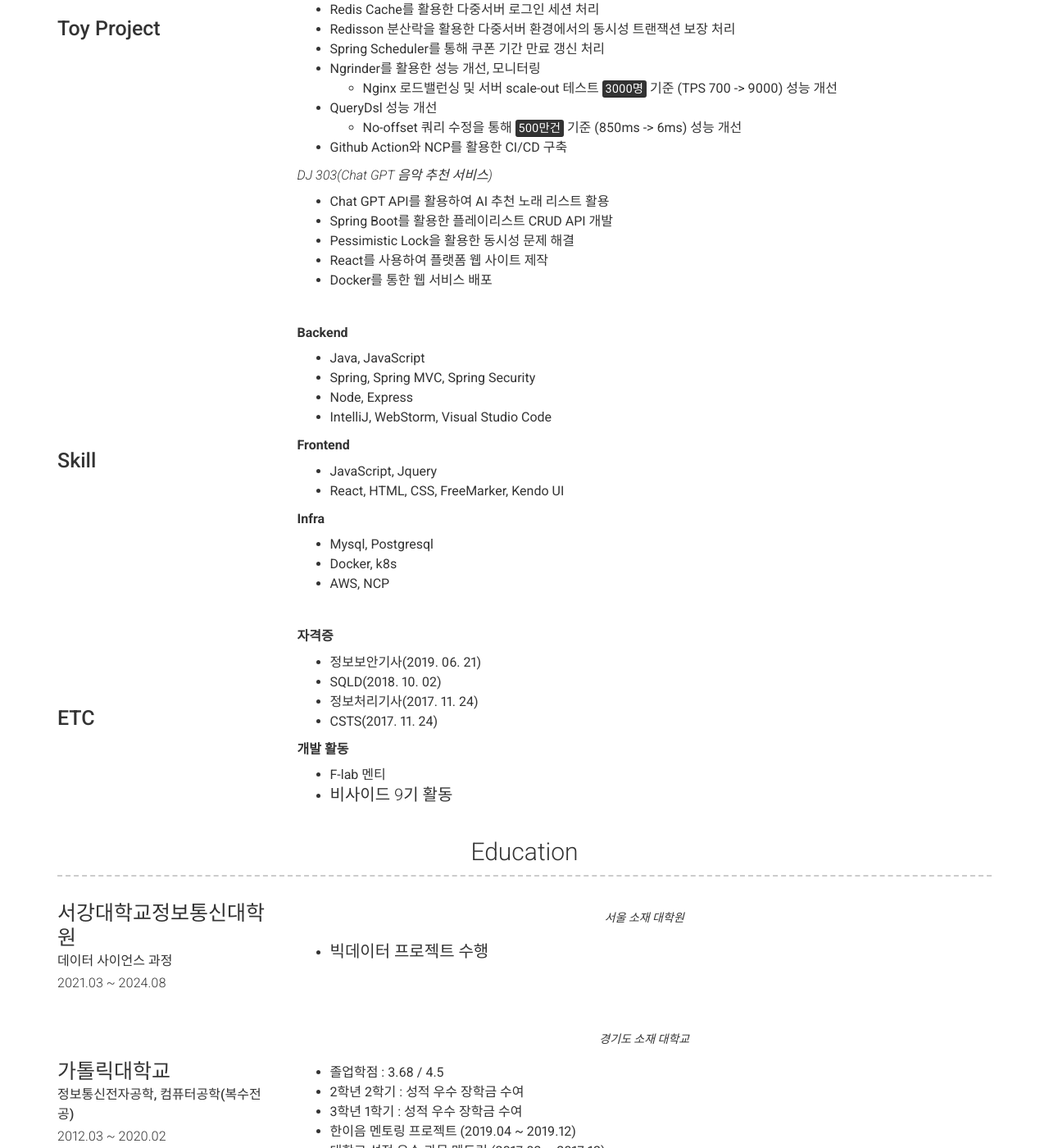
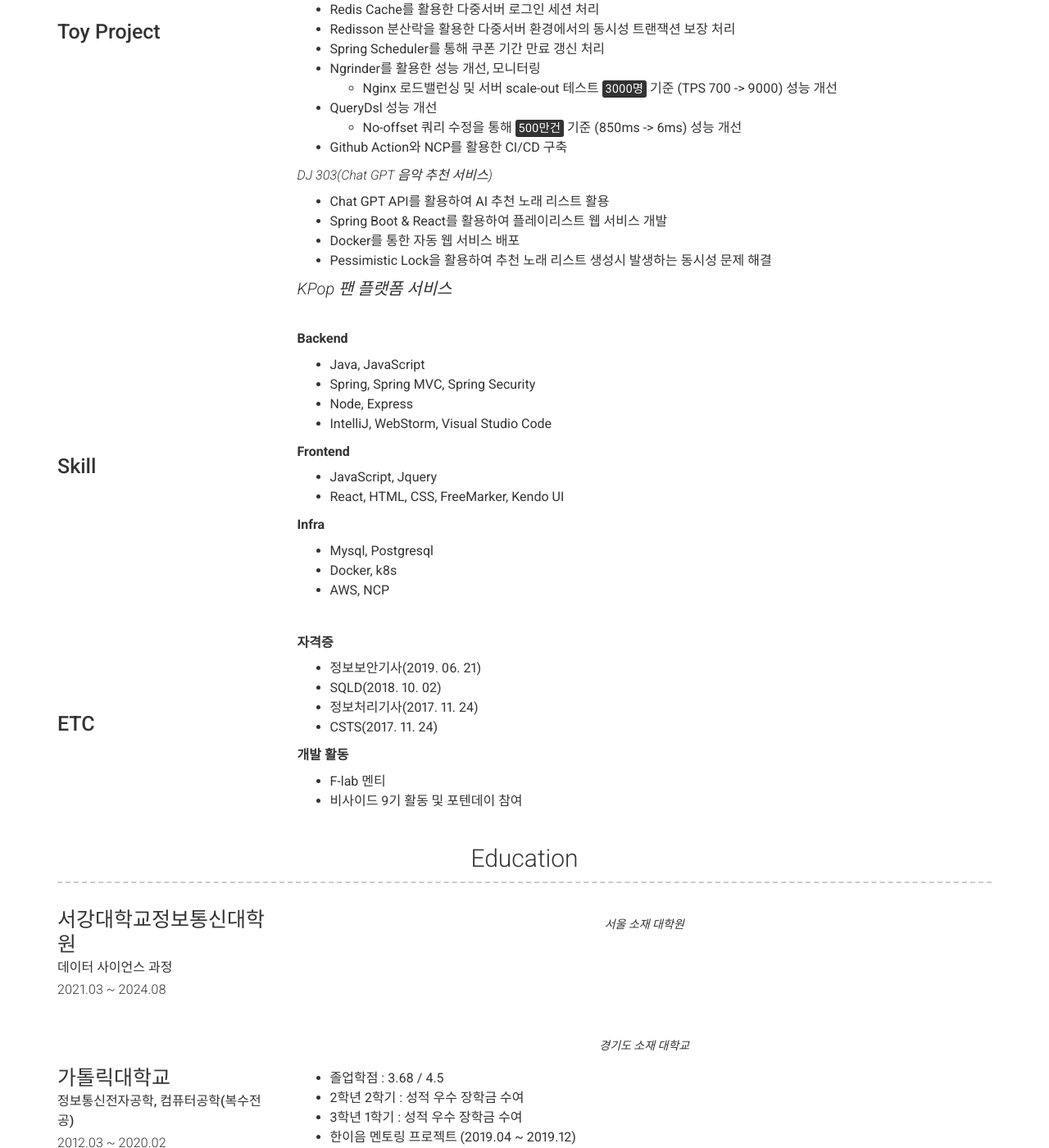
Before and after one commit to yht0827/resume, a Jekyll site: the page built from index.md, in a window 1280 px wide and 1400 px high, scrolled down 1480 px. Shown: the whole window at 82% size. Built offline with Jekyll 4.4.1, drawn with Linux system fonts in a browser that asks for light colours; nearby versions of some CDN libraries.

Commit message:
-- 이력서 내용 수정

```diff
--- a/_config.yml
+++ b/_config.yml
@@ -97,18 +97,20 @@ content:
 
           **<a href="https://github.com/potenday-project/dj_303" target="_blank" style="color: inherit;font-style: italic;font-weight: 300;">DJ 303(Chat GPT 음악 추천 서비스)</a>**
           - Chat GPT API를 활용하여 AI 추천 노래 리스트 활용
-          - Spring Boot를 활용한 플레이리스트 CRUD API 개발
-          - Pessimistic Lock을 활용한 동시성 문제 해결
-          - React를 사용하여 플랫폼 웹 사이트 제작
-          - Docker를 통한 웹 서비스 배포
+          - Spring Boot & React를 활용하여 플레이리스트 웹 서비스 개발
+          - Docker를 통한 자동 웹 서비스 배포
+          - Pessimistic Lock을 활용하여 추천 노래 리스트 생성시 발생하는 동시성 문제 해결
+
+          **<a href="https://github.com/yht0827/kfanboy" target="_blank" style="color: inherit;font-style: italic;font-weight: 300;">KPop 팬 플랫폼 서비스</a>**
+          -
 
       - layout: top-left
         title: Skill
         description: | # this will include new lines to allow paragraphs
           **Backend**
-          - Java,  JavaScript
+          - Java, JavaScript
           - Spring, Spring MVC, Spring Security
-          - Node,  Express
+          - Node, Express
           - IntelliJ, WebStorm, Visual Studio Code
 
           **Frontend**
@@ -131,8 +133,7 @@ content:
 
           **개발 활동**
           - F-lab 멘티
-          - 비사이드 9기 활동
-          -
+          - 비사이드 9기 활동 및 포텐데이 참여
 
   - title: Education
     layout: list
@@ -144,8 +145,6 @@ content:
         quote: >
           서울 소재 대학원
         description: |
-          - 빅데이터 프로젝트 수행
-          -
       - layout: top-left
         title: 가톨릭대학교
         sub_title: 정보통신전자공학, 컴퓨터공학(복수전공)
```
